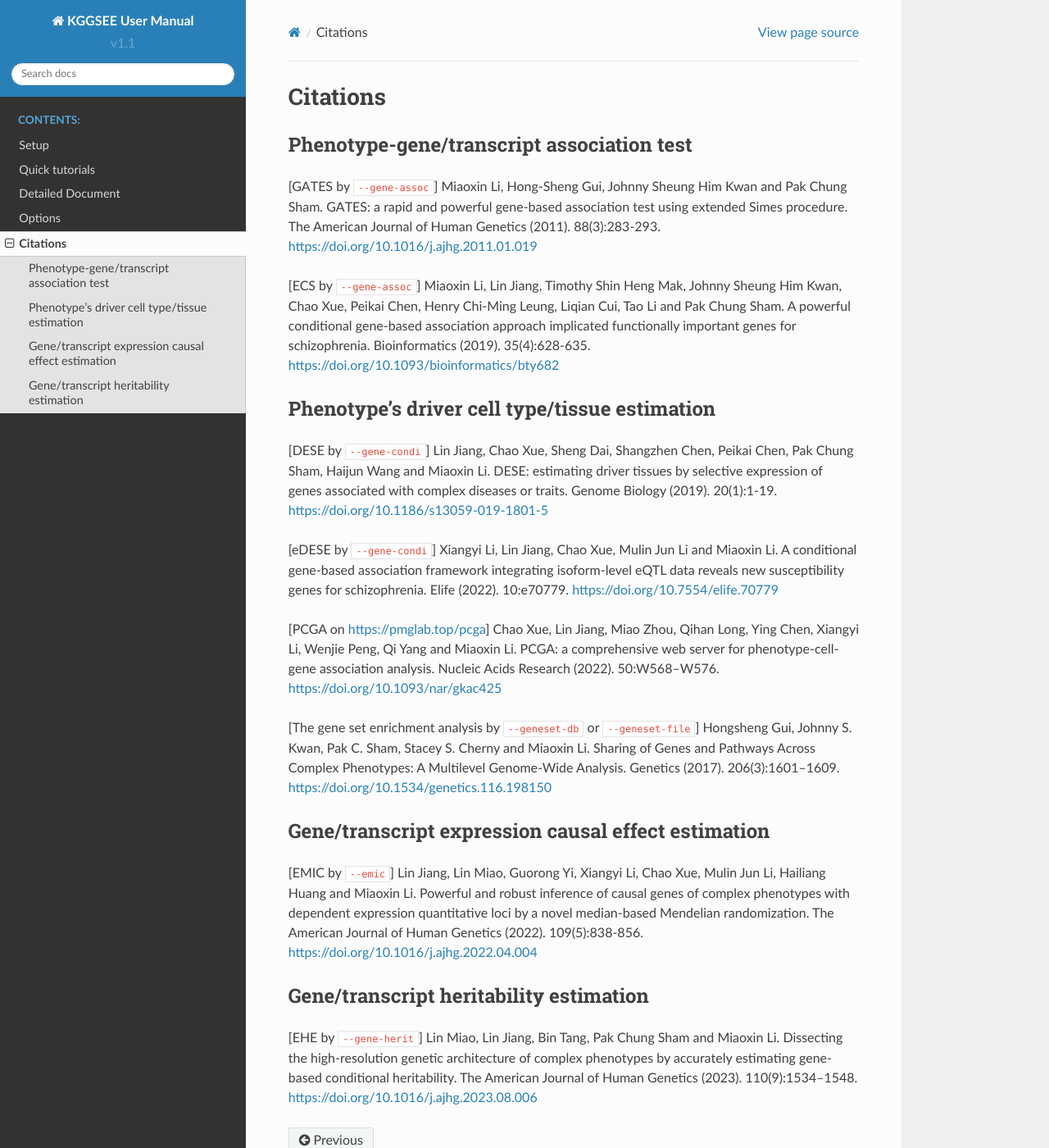
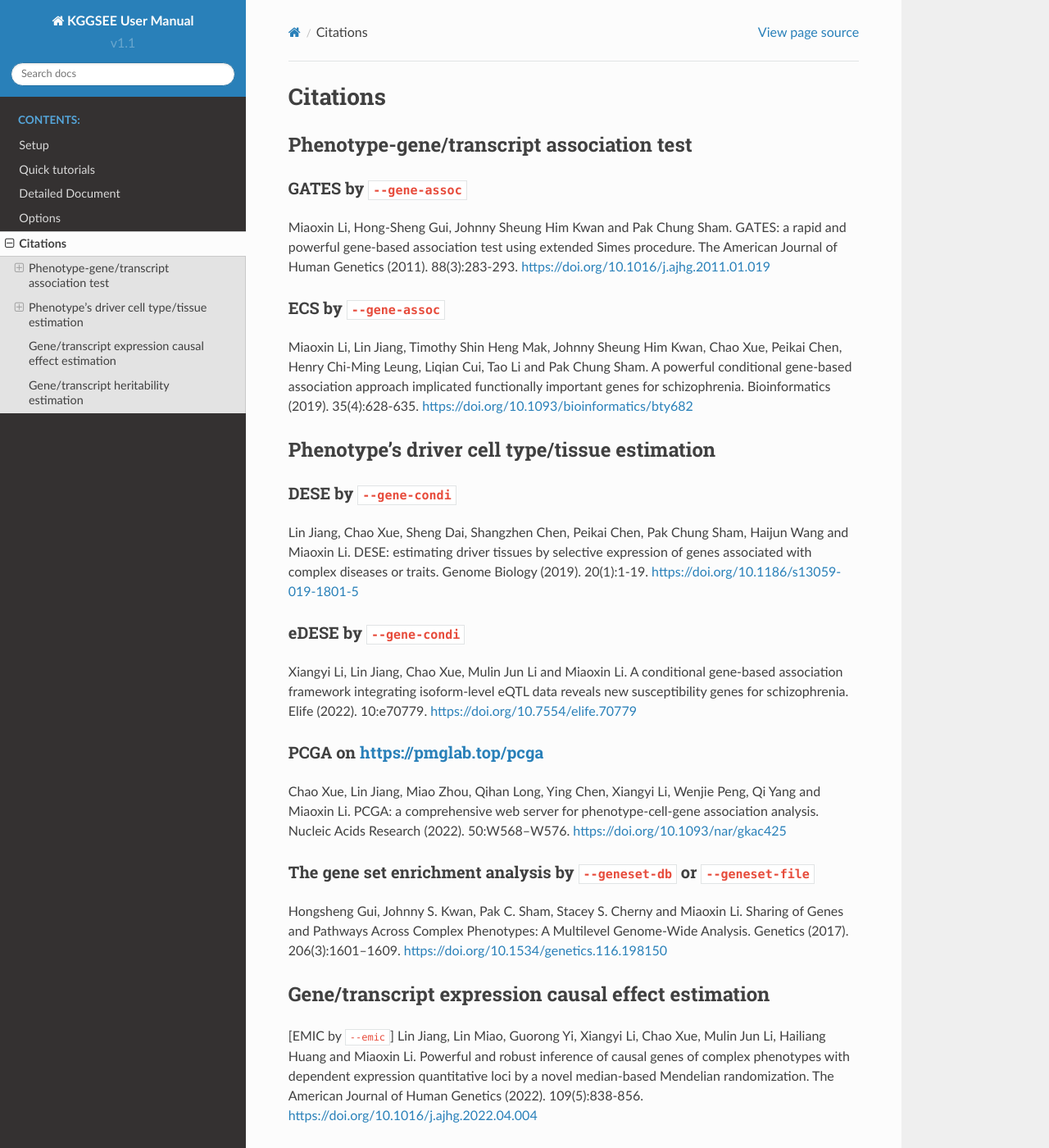
Before and after one commit to pmglab/KGGSEE, a Sphinx documentation site: the page built from doc/source/citations.rst, in a window 1280 px wide and 1400 px high. Shown: the whole window at 82% size. Built offline with Sphinx 7.4.7 and the Read the Docs theme 2.0.0, drawn with Linux system fonts in a browser that asks for light colours.

```diff
--- a/doc/source/citations.rst
+++ b/doc/source/citations.rst
@@ -6,20 +6,41 @@ Citations
 
 Phenotype-gene/transcript association test
 ==========================================
-[GATES by ``--gene-assoc``] Miaoxin Li, Hong-Sheng Gui, Johnny Sheung Him Kwan and Pak Chung Sham. GATES: a rapid and powerful gene-based association test using extended Simes procedure. The American Journal of Human Genetics (2011). 88(3):283-293. https://doi.org/10.1016/j.ajhg.2011.01.019
 
-[ECS by ``--gene-assoc``] Miaoxin Li, Lin Jiang, Timothy Shin Heng Mak, Johnny Sheung Him Kwan, Chao Xue, Peikai Chen, Henry Chi-Ming Leung, Liqian Cui, Tao Li and Pak Chung Sham. A powerful conditional gene-based association approach implicated functionally important genes for schizophrenia. Bioinformatics (2019). 35(4):628-635. https://doi.org/10.1093/bioinformatics/bty682
+GATES by ``--gene-assoc``
+-------------------------
+
+Miaoxin Li, Hong-Sheng Gui, Johnny Sheung Him Kwan and Pak Chung Sham. GATES: a rapid and powerful gene-based association test using extended Simes procedure. The American Journal of Human Genetics (2011). 88(3):283-293. https://doi.org/10.1016/j.ajhg.2011.01.019
+
+ECS by ``--gene-assoc``
+-----------------------
+
+Miaoxin Li, Lin Jiang, Timothy Shin Heng Mak, Johnny Sheung Him Kwan, Chao Xue, Peikai Chen, Henry Chi-Ming Leung, Liqian Cui, Tao Li and Pak Chung Sham. A powerful conditional gene-based association approach implicated functionally important genes for schizophrenia. Bioinformatics (2019). 35(4):628-635. https://doi.org/10.1093/bioinformatics/bty682
 
 
 Phenotype’s driver cell type/tissue estimation
 ==============================================
-[DESE by ``--gene-condi``] Lin Jiang, Chao Xue, Sheng Dai, Shangzhen Chen, Peikai Chen, Pak Chung Sham, Haijun Wang and Miaoxin Li. DESE: estimating driver tissues by selective expression of genes associated with complex diseases or traits. Genome Biology (2019). 20(1):1-19. https://doi.org/10.1186/s13059-019-1801-5
 
-[eDESE by ``--gene-condi``] Xiangyi Li, Lin Jiang, Chao Xue, Mulin Jun Li and Miaoxin Li. A conditional gene-based association framework integrating isoform-level eQTL data reveals new susceptibility genes for schizophrenia. Elife (2022). 10:e70779. https://doi.org/10.7554/elife.70779
+DESE by ``--gene-condi``
+------------------------
 
-[PCGA on https://pmglab.top/pcga] Chao Xue, Lin Jiang, Miao Zhou, Qihan Long, Ying Chen, Xiangyi Li, Wenjie Peng, Qi Yang and Miaoxin Li. PCGA: a comprehensive web server for phenotype-cell-gene association analysis. Nucleic Acids Research (2022). 50:W568–W576. https://doi.org/10.1093/nar/gkac425
+Lin Jiang, Chao Xue, Sheng Dai, Shangzhen Chen, Peikai Chen, Pak Chung Sham, Haijun Wang and Miaoxin Li. DESE: estimating driver tissues by selective expression of genes associated with complex diseases or traits. Genome Biology (2019). 20(1):1-19. https://doi.org/10.1186/s13059-019-1801-5
 
-[The gene set enrichment analysis by ``--geneset-db`` or ``--geneset-file``] Hongsheng Gui, Johnny S. Kwan, Pak C. Sham, Stacey S. Cherny and Miaoxin Li. Sharing of Genes and Pathways Across Complex Phenotypes: A Multilevel Genome-Wide Analysis. Genetics (2017). 206(3):1601–1609. https://doi.org/10.1534/genetics.116.198150
+eDESE by ``--gene-condi``
+-------------------------
+
+Xiangyi Li, Lin Jiang, Chao Xue, Mulin Jun Li and Miaoxin Li. A conditional gene-based association framework integrating isoform-level eQTL data reveals new susceptibility genes for schizophrenia. Elife (2022). 10:e70779. https://doi.org/10.7554/elife.70779
+
+PCGA on https://pmglab.top/pcga
+-------------------------------
+
+Chao Xue, Lin Jiang, Miao Zhou, Qihan Long, Ying Chen, Xiangyi Li, Wenjie Peng, Qi Yang and Miaoxin Li. PCGA: a comprehensive web server for phenotype-cell-gene association analysis. Nucleic Acids Research (2022). 50:W568–W576. https://doi.org/10.1093/nar/gkac425
+
+
+The gene set enrichment analysis by ``--geneset-db`` or ``--geneset-file``
+--------------------------------------------------------------------------
+
+Hongsheng Gui, Johnny S. Kwan, Pak C. Sham, Stacey S. Cherny and Miaoxin Li. Sharing of Genes and Pathways Across Complex Phenotypes: A Multilevel Genome-Wide Analysis. Genetics (2017). 206(3):1601–1609. https://doi.org/10.1534/genetics.116.198150
 
 
 Gene/transcript expression causal effect estimation
```
